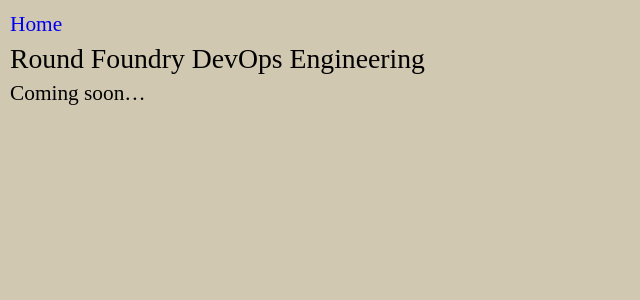
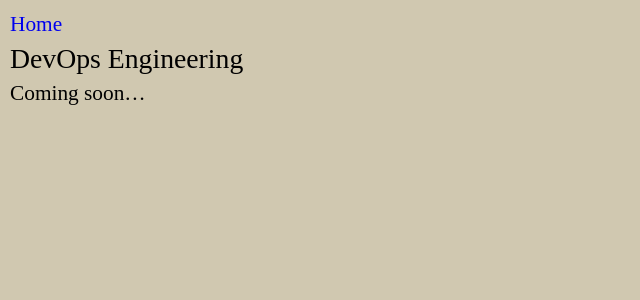
Before and after one commit to roundfoundry/roundfoundry.github.io, a Jekyll site: the page built from index.md, in a window 1280 px wide. Shown: the top 300 px of the page, without its empty margins (0-640 px from the left). Built offline with Jekyll 4.4.1, drawn with Linux system fonts in a browser that asks for light colours; some web fonts are replaced.

Commit message:
Fixing title config

```diff
--- a/_includes/title.html
+++ b/_includes/title.html
@@ -1,6 +1,4 @@
 <header>
-  <h1>
-    {{ include.title }}
-    <span>{{ include.subtitle }}</span>
-  </h1>
+  <h1>{{ include.title }}{% if include.subtitle
+      %}<span>{{ include.subtitle }}</span>{% endif %}</h1>
 </header>
--- a/_layouts/page.html
+++ b/_layouts/page.html
@@ -2,6 +2,7 @@
 layout: base
 ---
 {% include nav.html %}
+{% include title.html title=page.title subtitle=page.subtitle %}
 <main>
   {{ content }}
 </main>
--- a/index.md
+++ b/index.md
@@ -1,9 +1,7 @@
 ---
-title: Round Foundry DevOps Engineering
+title: DevOps Engineering
 layout: page
 permalink: /
 ---
 
-{% include title.html title="Round Foundry" subtitle="DevOps Engineering" %}
-
 Coming soon...
```
